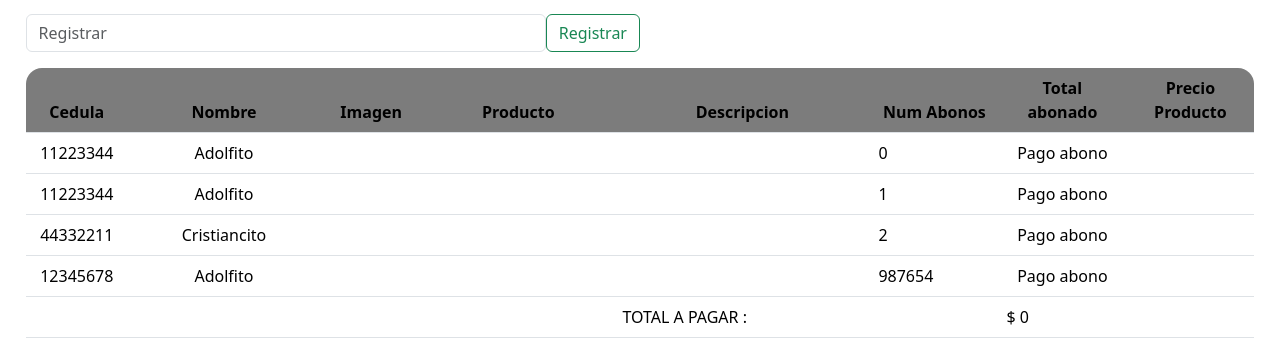
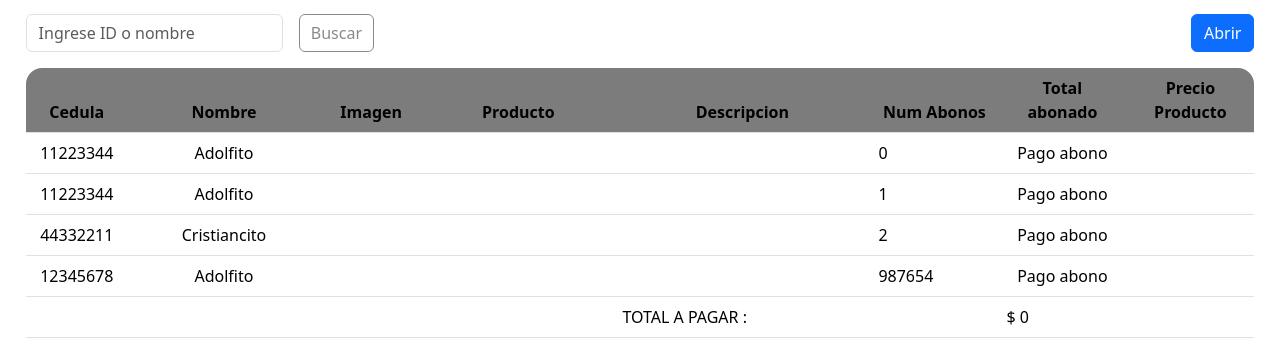
Before and after one commit to cristiantodi/Inventario_Django, a Django app: page /abonos/ in a window 1280 px wide. Shown: the part 66-420 px from the top of the page. Run offline with Django 5.2, Linux system fonts and the light colour scheme; data comes from the database, SQL or seed files in the repository; both versions use the stored data as it was after the commit; data that the repository does not hold is empty; some libraries are stand-ins or nearby versions.

Commit message:
:scream: avance sistema de abono

```diff
--- a/abono/templates/abono.html
+++ b/abono/templates/abono.html
@@ -5,14 +5,25 @@
 {% endblock %}
 
 {% block content %}
+
+<!-- ----------------------- Modal Confirmar inventario ----------------------- -->
 <div style="margin-top: 2rem;">
   <div style="width: 100%; display: flex; justify-content: center;">
     <div style="width: 96%;">
-      <div style="width: 50%; margin-bottom: 1rem;">
+      <div style="display: flex; width: 100%; margin-bottom: 1rem; justify-content: space-between;">
         <form  role="search" style="display: flex;">
-          <input class="form-control" type="search" placeholder="Registrar" aria-label="Registrar">
-          <button class="btn btn-outline-success" type="button" onclick="buscarProducto()">Registrar</button>
+          <input class="form-control" type="search" placeholder="Ingrese ID o nombre" aria-label="Registrar">
+
+          <div class="content-btn-buscar">
+            <button class="btn button-round" type="button" onclick="buscarProducto()">Buscar</button>
+          </div>
         </form>
+        <a href="{% url 'crearForm' %}" class="btn btn-primary">Abrir </a>
+
+        <!-- <a class="button-round" href="" id="crear-btn">Añadir</a> -->
+        <!-- <button type="button" class="btn btn-primary" data-bs-toggle="modal" data-bs-target="#infoModal">
+          Abrir Formulario
+        </button>   -->
       </div>
       <table class="table table-striped;">
         <thead style="text-align: center; background-color: rgb(124, 124, 124) !important;">
--- /dev/null
+++ b/abono/templates/crear.html
@@ -0,0 +1,6 @@
+<h1>Crear Nuevo Abonono</h1>
+<form method="POST">
+    {% csrf_token %}
+    {{ form.as_p }}
+    <button type="submit">Guardar</button>
+</form>
--- a/abono/urls.py
+++ b/abono/urls.py
@@ -3,4 +3,5 @@ from . import views
 
 urlpatterns = [
     path('', views.abonos, name="Abonos"),
+    path('crearForm/', views.crearAbono, name='crearForm'),
 ]
--- a/abono/views.py
+++ b/abono/views.py
@@ -1,8 +1,23 @@
-from django.shortcuts import render
 
+from django.shortcuts import render, redirect
+from .forms import AbonoForm
 from .models import Abono
+
 # Create your views here.
+
 
 def abonos(request):
     clientes =  Abono.objects.all()
+    print("----------------------------------------------------------------------------------------")
     return render(request,"abono.html", {"clientes": clientes})
+
+
+def crearAbono(request):
+    print("++++++++++++++++++++++++++++++++++++++++++++++++++++++++++++++++++++++++++++++++++++++++")
+    form = AbonoForm()  # Crea una instancia del formulario
+    if request.method == 'POST':
+        form = AbonoForm(request.POST)
+        if form.is_valid():
+            form.save()
+            return redirect('Abonos')  # Redirige para evitar reenviar el formulario
+    return render(request, 'crear.html', {'form': form})
--- /dev/null
+++ b/appInventodi/static/js/abono.js
@@ -0,0 +1,6 @@
+document.getElementById("crear-btn").addEventListener("click", function() {
+    // Mostrar el modal de creacion
+    const modalCrearAbono = new bootstrap.Modal(document.getElementById('iinfoModal'));
+    console.log("Aqui abono")
+    modalCrearAbono.show();
+});
--- a/appInventodi/static/js/inventario.js
+++ b/appInventodi/static/js/inventario.js
@@ -3,6 +3,7 @@
 document.getElementById("guardar-btn").addEventListener("click", function() {
     // Mostrar el modal de confirmación
     const modalInventario = new bootstrap.Modal(document.getElementById('confirmarInventarioModal'));
+    console.log("Aqui inventario")
     modalInventario.show();
 
     document.getElementById('confirmaInventario').addEventListener('click', () => {
--- a/appInventodi/templates/base.html
+++ b/appInventodi/templates/base.html
@@ -148,6 +148,7 @@
         <script src="{% static 'js/main.js' %}"></script>
         <script src="{% static 'js/table.js' %}"></script>
         <script src="{% static 'js/inventario.js' %}"></script>
+        <script src="{% static 'js/abono.js' %}"></script>
 
 
     </body>
--- a/inventodi/settings.py
+++ b/inventodi/settings.py
@@ -38,6 +38,7 @@ INSTALLED_APPS = [
     'django.contrib.messages',
     'django.contrib.staticfiles',
     #My App's
+    'crispy_forms',
     'user',
     'appInventodi',
     'servicios',
```
Also changed, not shown: abono/forms.py (added, +7 -0 lines), abono/models.py (+6 -6 lines), db.sqlite3, tienda/templates/inventario.html (indentation only).
